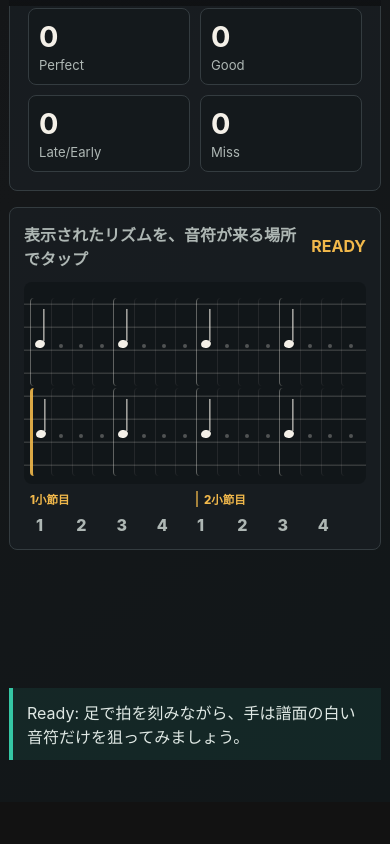
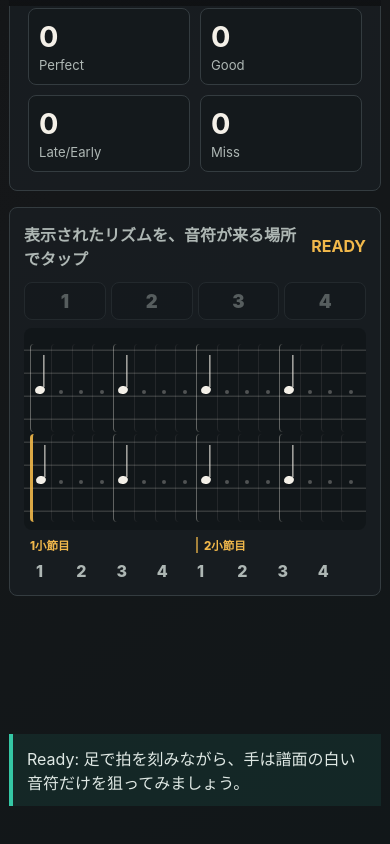
Before and after one commit to tstylelab/tsg-rhythm-trainer-gpt, a website: page index.html in a window 390 px wide. Shown: the part 838-1682 px from the top of the page. Before the commit the page ends 1640 px from the top, so only its background shows below. Drawn offline with Linux system fonts and the light colour scheme.

Commit message:
Add visual count-in display

```diff
--- a/app.js
+++ b/app.js
@@ -270,6 +270,7 @@ function setBpm(value) {
     state.nextClickAudioTime = state.audioStartTime;
     startClock();
     $("nextCue").textContent = "COUNT 1";
+    updateCountInDisplay(0);
   }
 }
 
@@ -302,6 +303,7 @@ function togglePractice() {
     startClock();
     $("startBtn").textContent = "STOP";
     $("nextCue").textContent = "COUNT 1";
+    updateCountInDisplay(0);
   }
 }
 
@@ -352,8 +354,11 @@ function tick() {
     }
     highlightStep(-1);
     $("nextCue").textContent = `COUNT ${Math.min(4, countBeat + 1)}`;
+    updateCountInDisplay(countBeat);
     return;
   }
+
+  updateCountInDisplay(-1);
 
   const elapsed = Math.max(0, now - state.cycleStart);
   const step = Math.floor(elapsed / interval) % totalSteps;
@@ -373,6 +378,14 @@ function tick() {
 function highlightStep(step) {
   document.querySelectorAll(".cell").forEach((cell, index) => {
     cell.classList.toggle("current", index === step);
+  });
+}
+
+function updateCountInDisplay(activeBeat) {
+  $("countInDisplay").classList.toggle("is-active", activeBeat >= 0 && activeBeat < 4);
+  document.querySelectorAll("#countInDisplay span").forEach((item, index) => {
+    item.classList.toggle("active", index === activeBeat);
+    item.classList.toggle("done", activeBeat > index);
   });
 }
 
@@ -477,6 +490,7 @@ function resetPractice() {
   state.judged.clear();
   state.stats = { perfect: 0, good: 0, late: 0, miss: 0 };
   updateScore("Ready", "足で拍を刻みながら、手は譜面の白い音符だけを狙ってみましょう。");
+  updateCountInDisplay(-1);
   document.querySelectorAll(".cell").forEach((cell) => {
     cell.classList.remove("hit-perfect", "hit-good", "hit-miss", "current");
   });
--- a/index.html
+++ b/index.html
@@ -91,6 +91,12 @@
             <span>表示されたリズムを、音符が来る場所でタップ</span>
             <span id="nextCue">READY</span>
           </div>
+          <div class="count-in-display" id="countInDisplay" aria-label="カウントイン">
+            <span>1</span>
+            <span>2</span>
+            <span>3</span>
+            <span>4</span>
+          </div>
           <div class="notation" id="notation" aria-label="リズム譜"></div>
           <div class="measure-labels" aria-hidden="true">
             <span>1小節目</span>
--- a/styles.css
+++ b/styles.css
@@ -402,6 +402,42 @@ h2 {
   color: var(--accent-2);
 }
 
+.count-in-display {
+  display: grid;
+  grid-template-columns: repeat(4, minmax(0, 1fr));
+  gap: 8px;
+  margin-bottom: 10px;
+  opacity: 0.42;
+  transition: opacity 120ms ease;
+}
+
+.count-in-display.is-active {
+  opacity: 1;
+}
+
+.count-in-display span {
+  display: grid;
+  place-items: center;
+  min-height: 46px;
+  border: 1px solid var(--line);
+  border-radius: 8px;
+  background: #111619;
+  color: var(--muted);
+  font-size: 1.4rem;
+  font-weight: 900;
+}
+
+.count-in-display span.active {
+  border-color: rgba(241, 184, 75, 0.78);
+  background: rgba(241, 184, 75, 0.18);
+  color: #ffe0a1;
+}
+
+.count-in-display span.done {
+  color: rgba(244, 240, 232, 0.42);
+  background: rgba(244, 240, 232, 0.05);
+}
+
 .notation {
   display: grid;
   grid-template-columns: repeat(32, minmax(24px, 1fr));
@@ -694,6 +730,10 @@ h2 {
     padding-inline: 8px;
   }
 
+  .count-in-display {
+    gap: 6px;
+  }
+
   .measure-labels {
     gap: 3px;
     padding-inline: 8px;
@@ -800,6 +840,16 @@ h2 {
     padding: 16px 6px 8px;
   }
 
+  .count-in-display {
+    gap: 5px;
+    margin-bottom: 8px;
+  }
+
+  .count-in-display span {
+    min-height: 38px;
+    font-size: 1.15rem;
+  }
+
   .measure-labels {
     gap: 2px;
     padding: 7px 6px 0;
```
